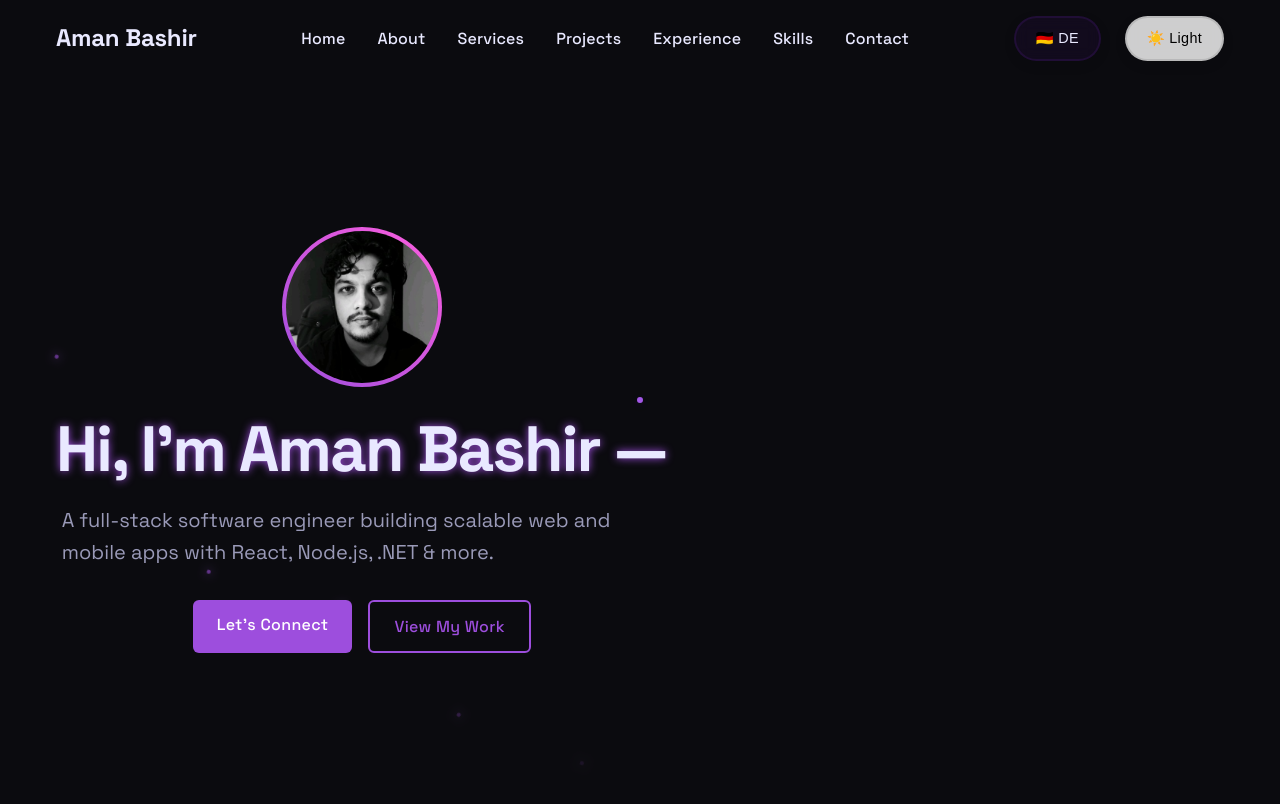
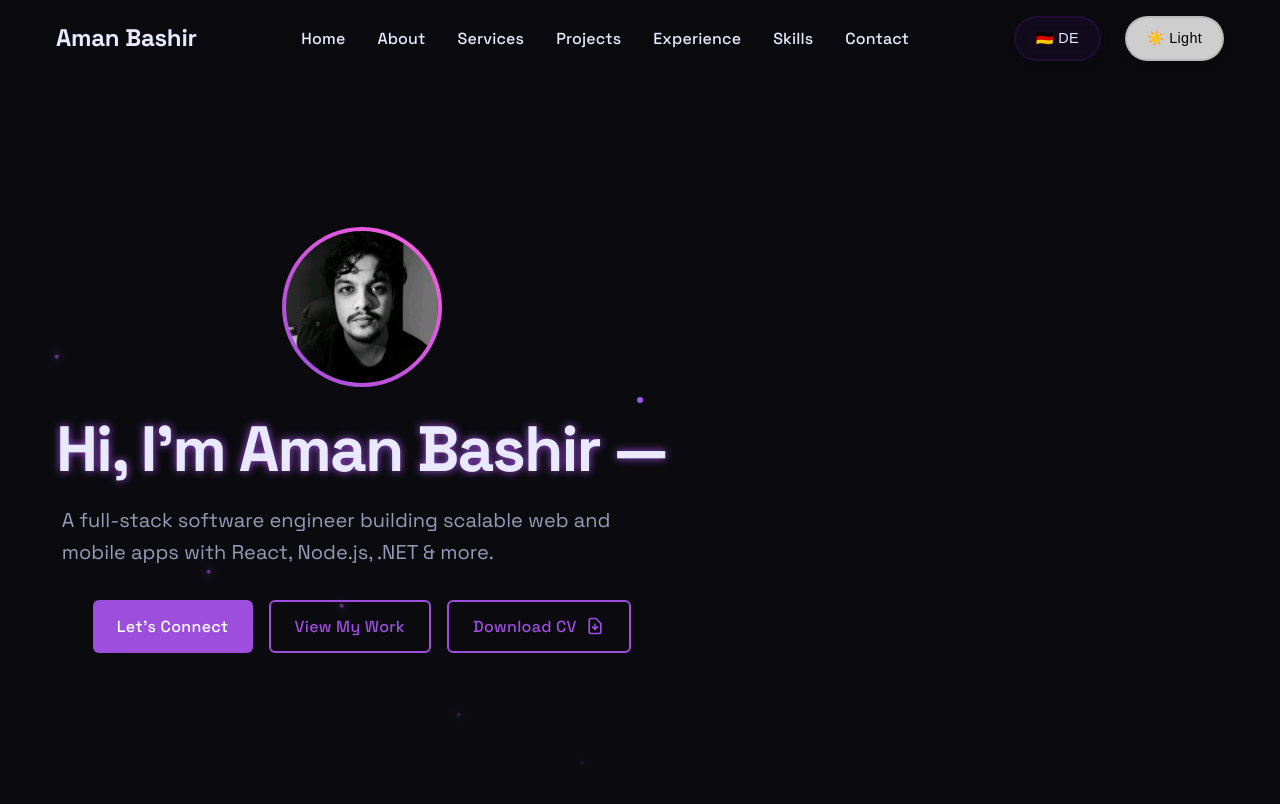
Before and after one commit to aman-technyx/amanbashir.dev, a React (Vite) app: page / in a window 1280 px wide. Shown: the top 804 px of the page. Built offline with nearby package versions, Linux system fonts and the light colour scheme.

Commit message:
add download cv button

```diff
--- a/src/pages/Home.jsx
+++ b/src/pages/Home.jsx
@@ -47,6 +47,12 @@ const Home = ({ theme }) => {
                             <Link to="projects" className="btn btn-outline" smooth={true} duration={500}>
                                 View My Work
                             </Link>
+                            <a href="/files/aman-bashir-cv.pdf" className="btn btn-outline" download>
+                                <span>Download CV</span>
+                                <svg className="w-5 h-5 ml-2" fill="none" stroke="currentColor" viewBox="0 0 24 24" xmlns="http://www.w3.org/2000/svg">
+                                    <path strokeLinecap="round" strokeLinejoin="round" strokeWidth="2" d="M12 10v6m0 0l-3-3m3 3l3-3m2 8H7a2 2 0 01-2-2V5a2 2 0 012-2h5.586a1 1 0 01.707.293l5.414 5.414a1 1 0 01.293.707V19a2 2 0 01-2 2z"></path>
+                                </svg>
+                            </a>
                         </div>
                     </div>
                 </div>
--- a/src/styles/main.scss
+++ b/src/styles/main.scss
@@ -1618,7 +1618,8 @@ h6 {
 
 // Buttons
 .btn {
-    display: inline-block;
+    display: inline-flex;
+    align-items: center;
     padding: 0.75rem 1.5rem;
     border-radius: 0.375rem;
     font-weight: 500;
@@ -1627,6 +1628,17 @@ h6 {
     transition: all 0.3s ease;
     cursor: pointer;
 
+    svg {
+        width: 1.25rem;
+        height: 1.25rem;
+        margin-left: 0.5rem;
+        transition: transform 0.3s ease;
+    }
+
+    &:hover svg {
+        transform: translateY(2px);
+    }
+
     &-primary {
         background-color: var(--blue-primary);
         color: white;
@@ -1649,6 +1661,28 @@ h6 {
             color: white;
             transform: translateY(-2px);
             box-shadow: 0 4px 12px rgba(157, 78, 221, 0.3);
+        }
+    }
+}
+
+.hero-cta {
+    display: flex;
+    gap: 1rem;
+    flex-wrap: wrap;
+
+    .btn {
+        min-width: 140px;
+        justify-content: center;
+    }
+}
+
+@media (max-width: 768px) {
+    .hero-cta {
+        flex-direction: column;
+        width: 100%;
+
+        .btn {
+            width: 100%;
         }
     }
 }
```
Also changed, not shown: 1 other file (tests, documents, lock files or other folders).
